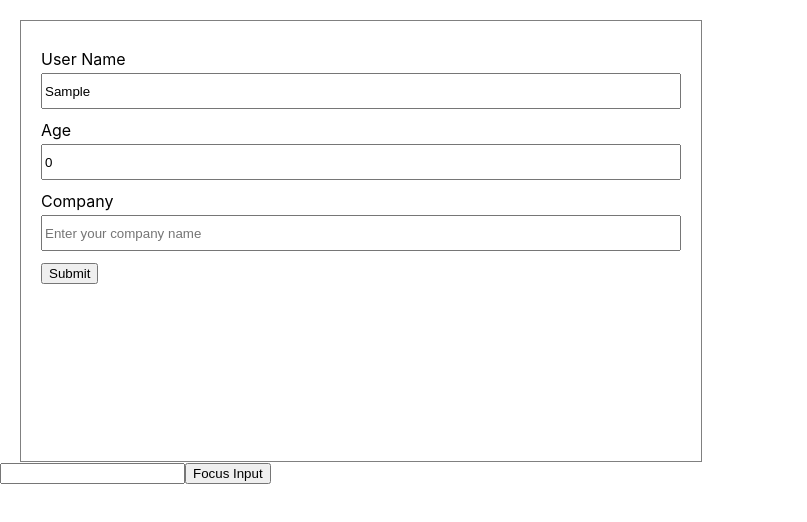
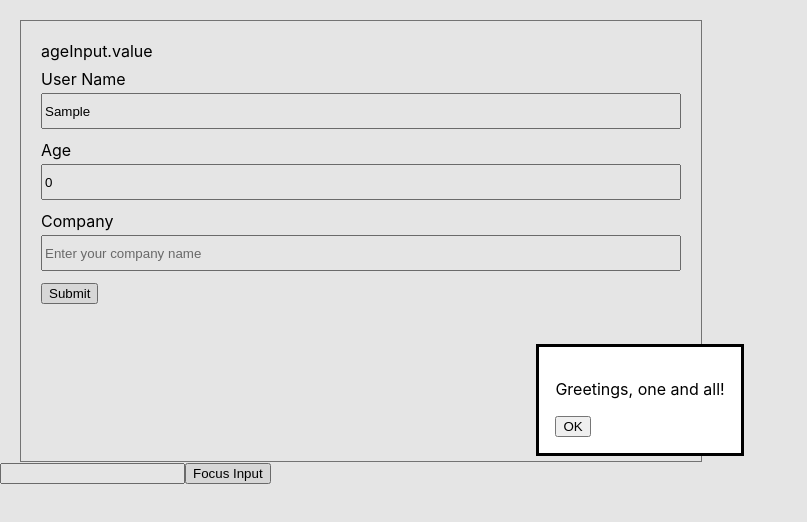
Before and after one commit to SanketWashimkar/UseReducer, a React (Create React App) app: page / in a window 1280 px wide. Both pictures are taken after typing "Sample", "Sample" into the empty fields and a click on the button "Submit". Shown: the top 522 px of the page, without its empty margins (0-807 px from the left). Built offline with nearby package versions, Linux system fonts and the light colour scheme.

Commit message:
main:12th commit

```diff
--- a/src/component/UserInfo/UserInfo.tsx
+++ b/src/component/UserInfo/UserInfo.tsx
@@ -1,32 +1,62 @@
-import { useReducer } from "react";
+import { useEffect, useReducer, useRef } from "react";
 import styless from "./UserInfo.module.scss";
 import ReducerFun, { intialUserState } from "../store/ReducerFun";
 
 const UserInfo = () => {
-const [state, dispatch] = useReducer(ReducerFun,  intialUserState);
+  const [state, dispatch] = useReducer(ReducerFun, intialUserState);
+
+const ageInputRef : any = useRef();
+const dialogRef : any = useRef();
+
+useEffect(() => {
+    console.log('ageInput 1',ageInputRef?.current?.value)
+  }, [ageInputRef?.current?.value])
+
 
   const submitData = () => {
-    console.log ("state", state);
+
+if(dialogRef?.current.open) {dialogRef.current.close()
+}else{
+    dialogRef?.current.showModal()
+}
+
+console.log("dialogRef",dialogRef?.current);
+
+if(ageInputRef?.current){
+    console.log("ageInputRef",ageInputRef.current);
+}
+
+    // console.log("state", state);
   };
 
   const userDispatchFun = (newName: any) => {
-    dispatch({type: "setUserName", payload: {newName}});
+    dispatch({ type: "setUserName", payload: { newName } });
   };
 
   const ageDispatchFun = (newAge: any) => {
-    dispatch({type: "setUserAge", payload: {newAge}});
+    dispatch({ type: "setUserAge", payload: { newAge } });
   };
 
   const cmpDispatchFun = (newCmp: any) => {
-    if(state.userName=== newCmp){
+    if (state.userName === newCmp) {
       alert("company name can not be same as user name");
       return;
     }
-    dispatch({type: "setUserCmp", payload: {newCmp}});
+    dispatch({ type: "setUserCmp", payload: { newCmp } });
   };
 
   return (
     <div className={styless["user-wrapper"]}>
+      <div className="dialog">
+        <dialog id="dialogTest" ref={dialogRef}>
+          <p id="ptag">Greetings, one and all!</p>
+
+          <button type="button" onClick={() => dialogRef.current.close()}>
+            OK
+          </button>
+        </dialog>
+      </div>
+      ageInput.value {ageInputRef?.current?.value}
       <div className={styless["form-control"]}>
         <label htmlFor="userName">User Name</label>
         <input
@@ -46,7 +76,7 @@ const cmpDispatchFun = (newCmp: any) => {
           placeholder="Enter your age"
           id="age"
           value={state.age}
-          onChange={(e) =>  ageDispatchFun(e.target.value)}
+          onChange={(e) => ageDispatchFun(e.target.value)}
         />
       </div>
       <div className={styless["form-control"]}>
@@ -60,8 +90,10 @@ const cmpDispatchFun = (newCmp: any) => {
           onChange={(e) => cmpDispatchFun(e.target.value)}
         />
       </div>
-<button type = "button" onClick={submitData}> {""} Submit </button>
-
+      <button type="button" onClick={submitData}>
+        {" "}
+      Submit
+      </button>
     </div>
   );
 };
```
Lines whose indentation alone changed are shown as unchanged.
